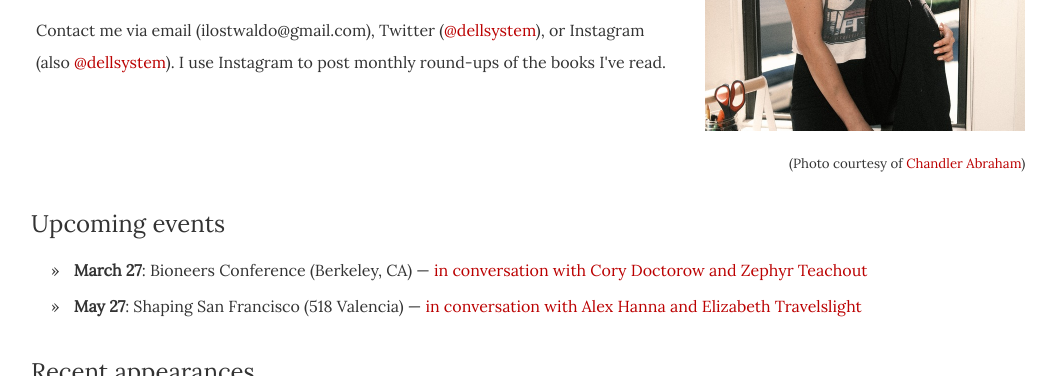
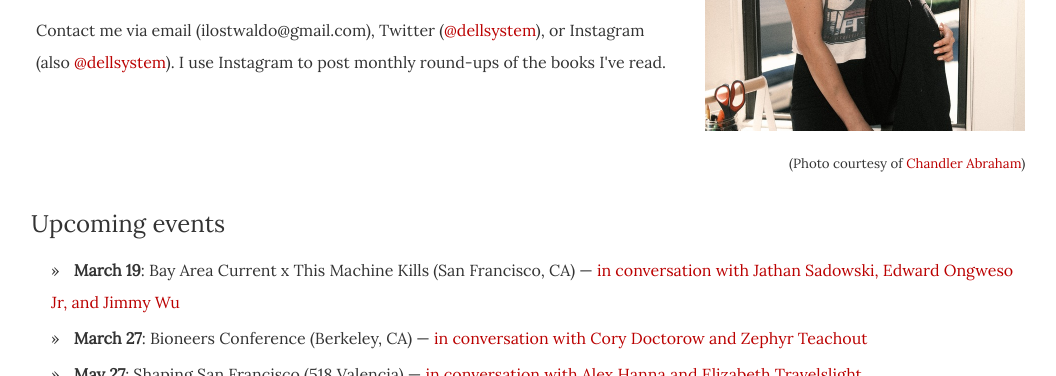
Before and after one commit to dellsystem/dellsystem.github.io, a Jekyll site: the page built from index.html, in a window 1280 px wide and 900 px high, scrolled down 478 px, cut to the strip 0-376 px from the top of the window. Shown: the whole strip, without its empty margins (109-1165 px from the left). Built offline with Jekyll 4.4.1, drawn with Linux system fonts in a browser that asks for light colours.

Commit message:
Add Current/TMK event for March 19

```diff
--- a/_includes/upcoming.html
+++ b/_includes/upcoming.html
@@ -1,4 +1,5 @@
 <ul>
+  <li><strong>March 19</strong>: Bay Area Current x This Machine Kills (San Francisco, CA) &mdash; <a href="https://www.eventbrite.com/e/decoding-the-tech-vibe-shift-a-night-of-left-wing-tech-criticism-tickets-1984745130112?ref=bayareacurrent.com">in conversation with Jathan Sadowski, Edward Ongweso Jr, and Jimmy Wu</a></li>
   <li><strong>March 27</strong>: Bioneers Conference (Berkeley, CA) &mdash; <a href="https://conference.bioneers.org/resisting-enshittification-from-monopolies-and-mediocrity-to-reviving-democracy/">in conversation with Cory Doctorow and Zephyr Teachout</a></li>
   <li><strong>May 27</strong>: Shaping San Francisco (518 Valencia) &mdash; <a href="https://www.shapingsf.org/public-talks/index.html">in conversation with Alex Hanna and Elizabeth Travelslight</a></li>
 </ul>
```
